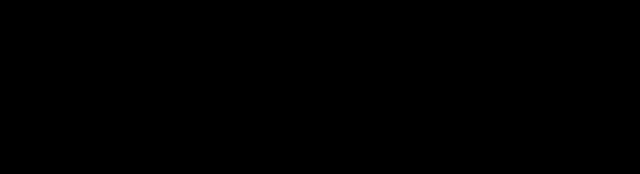
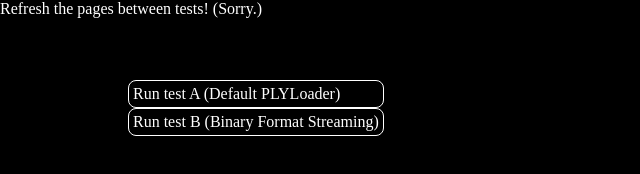
Before and after one commit to Zerrien/model_load_test, a website built with webpack: page index.html in a window 1280 px wide. Shown: the whole page, without its empty margins (0-640 px from the left). Built offline with nearby package versions, Linux system fonts and the light colour scheme.

Commit message:
Expose buttons

```diff
--- a/index.html
+++ b/index.html
@@ -55,14 +55,21 @@
 			.button:hover {
 				background-color: gray;
 			}
+			#warning {
+				color: white;
+				position: absolute;
+				top: 0;
+				left: 0;
+			}
 		</style>
 	</head>
 	<body>
+		<div id="warning">Refresh the pages between tests! (Sorry.)</div>
+		<div id="buttonContainer">
+			<div class="button" id="buttonA" onclick="testA()">Run test A (Default PLYLoader)</div>
+			<div class="button" id="buttonB" onclick="testB()">Run test B (Binary Format Streaming)</div>
+		</div>
 		<!--
-		<div id="buttonContainer">
-			<div class="button" id="buttonA" onclick="testA()">Run test A</div>
-			<div class="button" id="buttonB" onclick="testB()">Run test B</div>
-		</div>
 		<div id="progBarContainer">
 			<div id="progBarText">Waiting...</div>
 			<div id="progBar">
```
